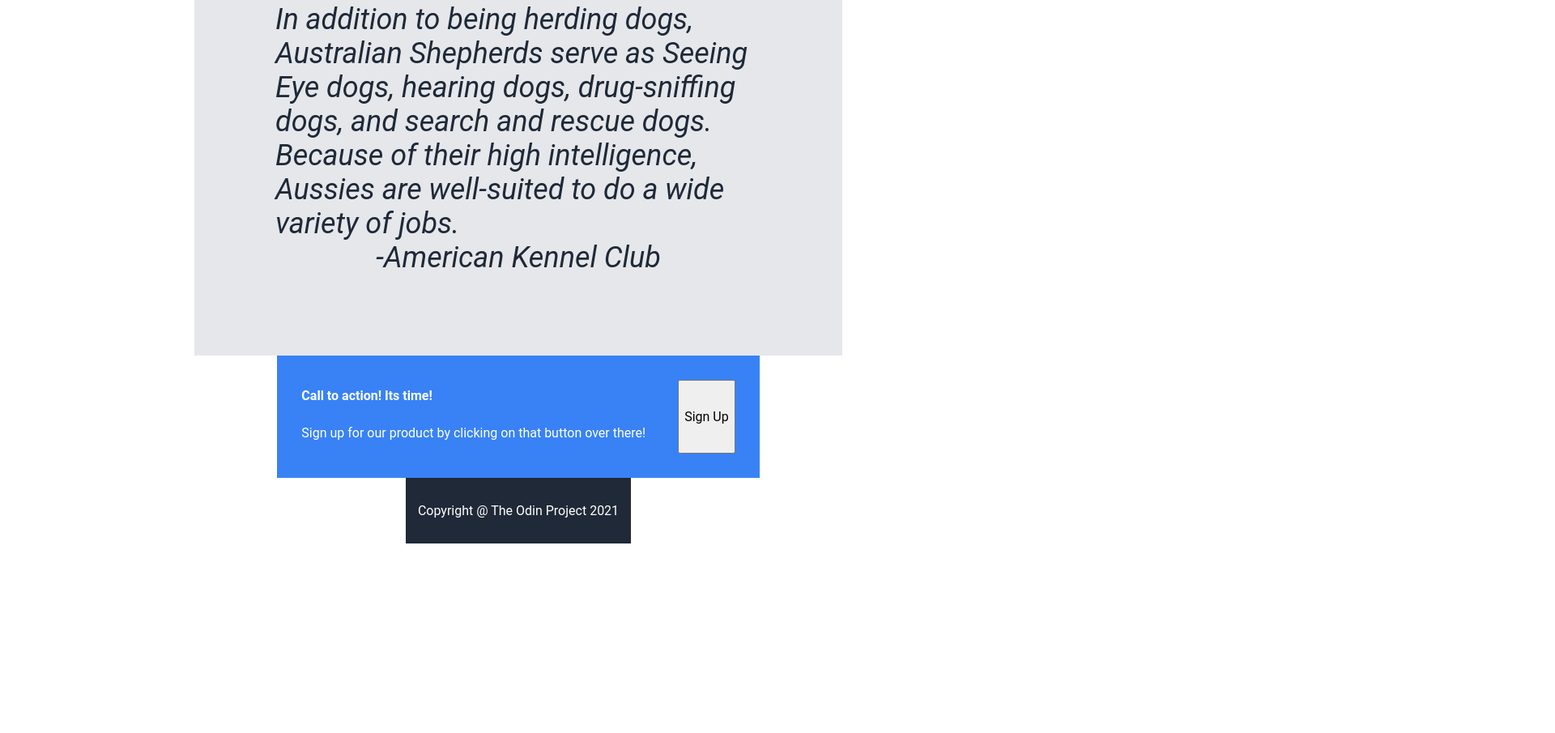
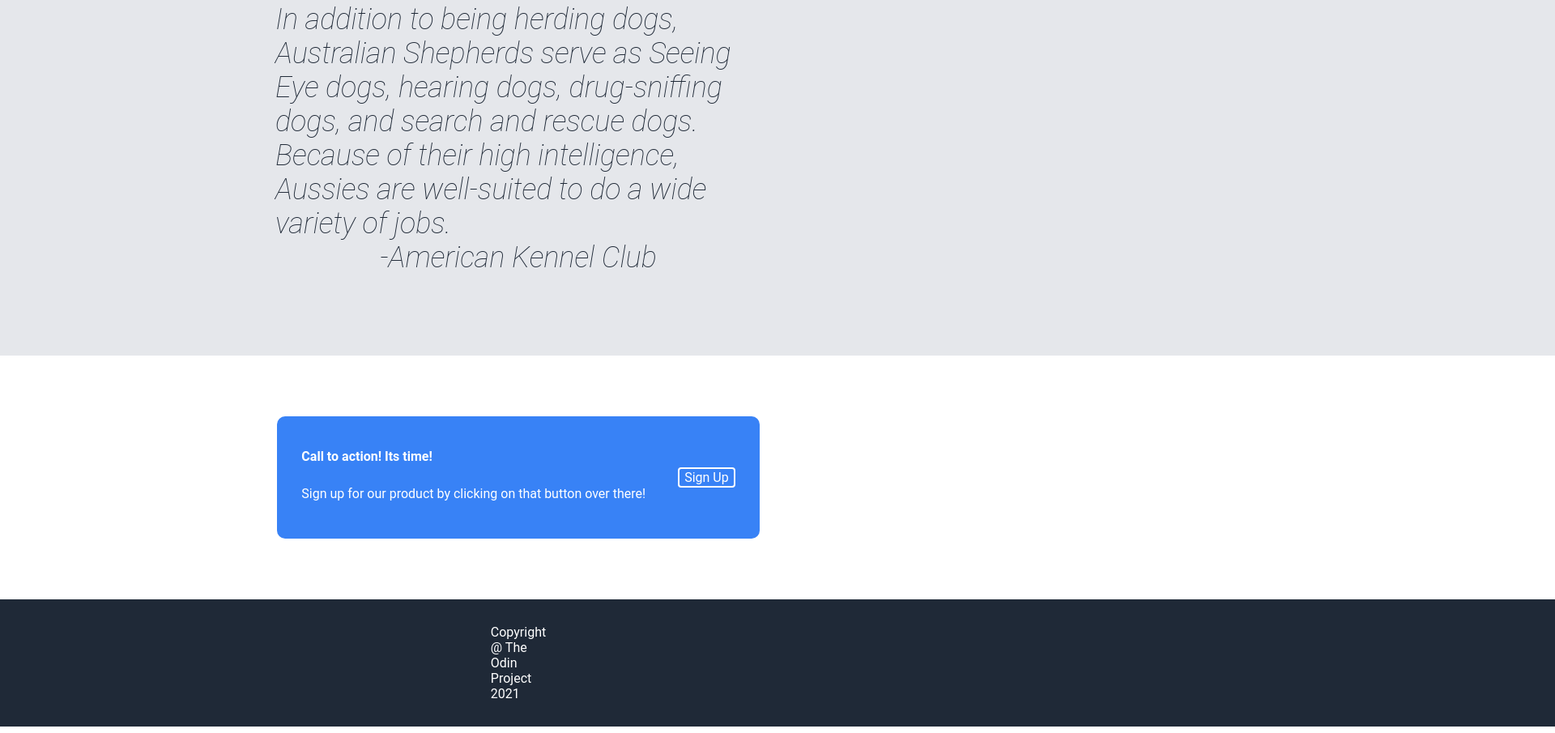
Before and after one commit to JSzkup/odin-landing-page, a plain HTML site: page index.html in a window 1280 px wide. Shown: the part 913-1818 px from the top of the page at 81% size, 1920 px wide, since content can reach past the window. Before the commit the page ends 1592 px from the top, so only its background shows below. Drawn offline with Linux system fonts and the light colour scheme.

Commit message:
add padding to all sections, add rounded corners
colored backgrounds of each section now span the whole page, some corners are now rounded to match the example

```diff
--- a/style.css
+++ b/style.css
@@ -13,7 +13,7 @@ body {
 
 .header {
     display: flex;
-    padding: 15px;
+    padding: 15px 100%;
     justify-content: space-between;
     width: 65vw;
     background-color: #1F2937;
@@ -32,7 +32,7 @@ body {
 
 .hero-section {
     display: flex;
-    padding: 20px;
+    padding: 20px 100%;
     background-color: #1F2937;
 
 }
@@ -88,11 +88,12 @@ body {
     flex-direction: column;
     justify-content: center;
     align-items: center;
-    padding: 100px;
+    padding: 100px 100%;
     background-color: #E5E7EB;
 
     font-size: 36px;
     font-style: italic;
+    font-weight: lighter;
     color: #1F2937;
 }
 
@@ -105,6 +106,14 @@ body {
     gap: 40px;
     background-color: #3882F6;
     padding: 30px;
+    margin: 75px;
+    border-radius: 10px;
+    align-items: center;
+}
+
+.sign-up button {
+    border: 2px solid white;
+
 }
 
 .sign-up-info {
@@ -115,8 +124,15 @@ body {
 
 .footer {
     display: flex;
-    padding: 15px;
+    flex: 1;
+    padding: 15px 100%;
     background-color: #1F2937;
+    color: white;
+}
+
+button {
+    border-radius: 4px;
+    background-color: #3882F6;
     color: white;
 }
 
@@ -127,4 +143,10 @@ ul {
 
 li {
     list-style-type: none;
+    text-decoration: none;
 }
+
+a {
+    color: white;
+    text-decoration: none;
+}
```
